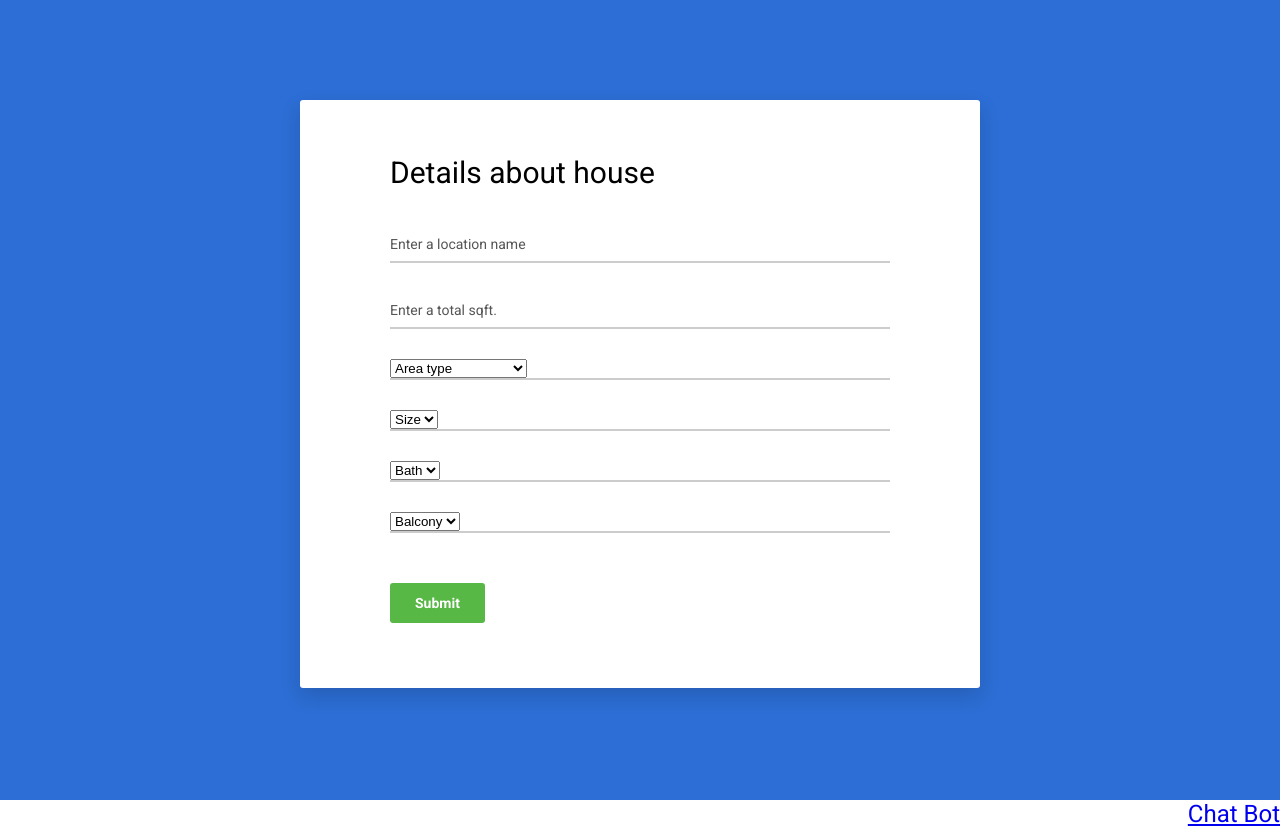
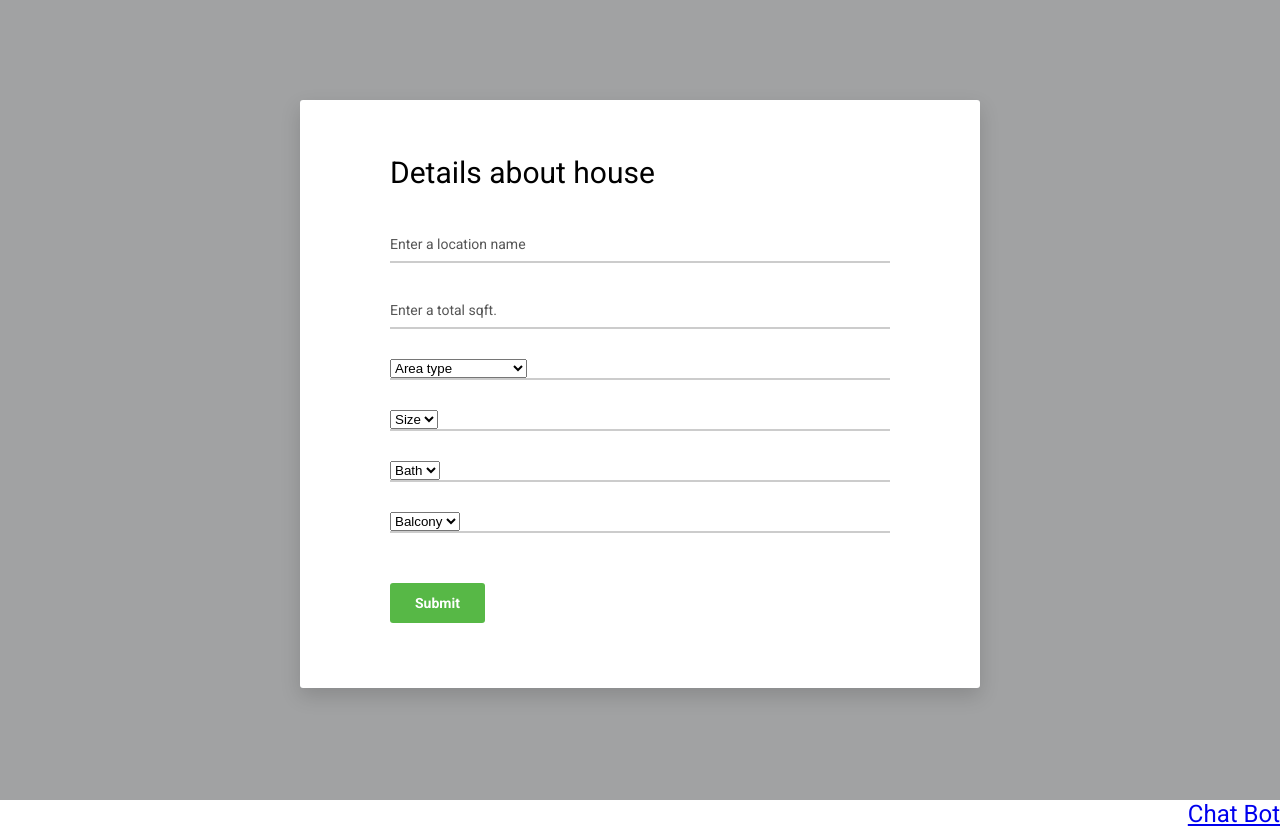
Before and after one commit to MohapatraShibu/HousePrice, a Flask app: page / in a window 1280 px wide. Run offline with Flask 2, Linux system fonts and the light colour scheme; parts of the project's set-up code (start-up, migrations or seed data) failed here and were passed over; some libraries are stand-ins or nearby versions.

Commit message:
third commit

```diff
--- a/templates/index.html
+++ b/templates/index.html
@@ -175,8 +175,8 @@ h6 {
 /* ==========================================================================
    #BACKGROUND
    ========================================================================== */
-.bg-blue {
-  background: #2c6ed5;
+.bg-grey {
+  background: #a1a2a3;
 }
 
 /* ==========================================================================
@@ -554,7 +554,7 @@ input {
 </head>
 
 <body>
-    <div class="page-wrapper bg-blue p-t-100 p-b-100 font-robo">
+    <div class="page-wrapper bg-grey p-t-100 p-b-100 font-robo">
         <div class="wrapper wrapper--w680">
             <div class="card card-1">
                 <div class="card-heading"></div>
```
